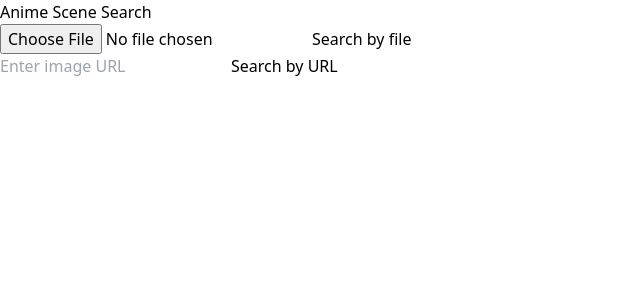
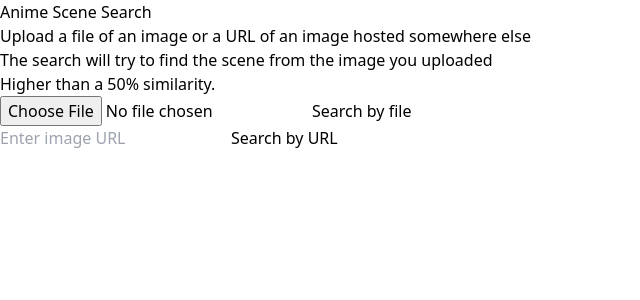
Before and after one commit to Tyron-C/project-.0, a React (Vite) app: page / in a window 1280 px wide. Shown: the top 300 px of the page, without its empty margins (0-640 px from the left). Built offline with nearby package versions, Linux system fonts and the light colour scheme.

Commit message:
description

```diff
--- a/src/App.jsx
+++ b/src/App.jsx
@@ -68,6 +68,11 @@ const App = () => {
   return (
     <>
       <h1 className='text-center my-10 text-2xl font-semibold'>Anime Scene Search</h1>
+        <p className='text-center mb-7'
+          >Upload a file of an image or a URL of an image hosted somewhere else <br/>
+           The search will try to find the scene from the image you uploaded <br/>
+           Higher than a 50% similarity.
+        </p>
         <div className='w-full flex items-center justify-center text-center'>
           <div className=''>
             <div className=''>
@@ -133,10 +138,6 @@ const App = () => {
                       className='flex flex-col items-center justify-center'
                     >
 
-                      <p className=''
-                        >Similarity: {Math.round(result.similarity * 100)}%
-                      </p>
-
                       <video
                         controls
                         className=''
@@ -144,8 +145,12 @@ const App = () => {
                         <source
                           src={result.video}
                           type="video/mp4"
-                          />Your browser does not support the video tag.
+                          />Your browser d1oes not support the video tag.
                       </video>
+
+                      <p className=''
+                        >Similarity: {Math.round(result.similarity * 100)}%
+                      </p>
                     </div>
                   );
                 } else {
```
